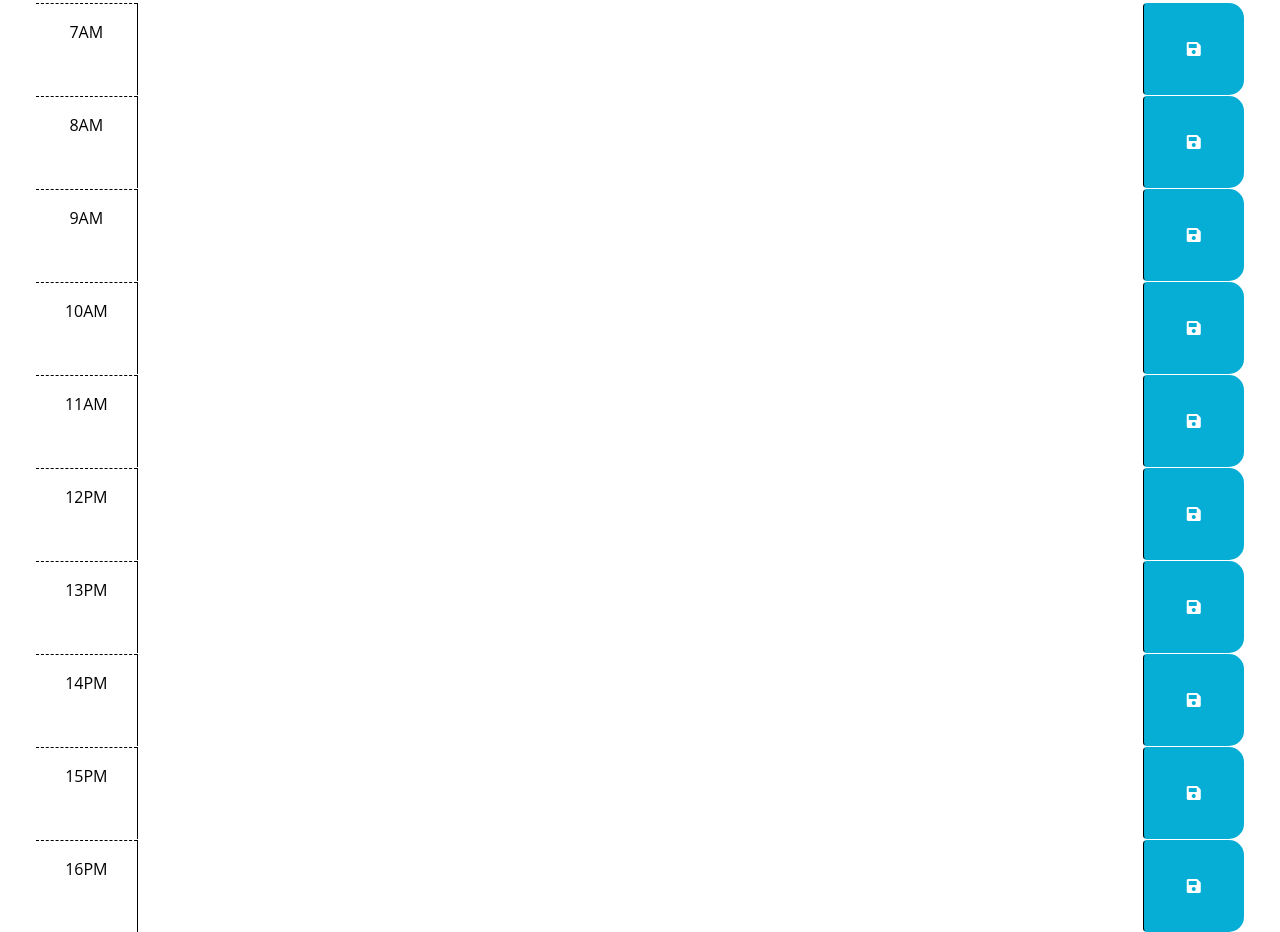
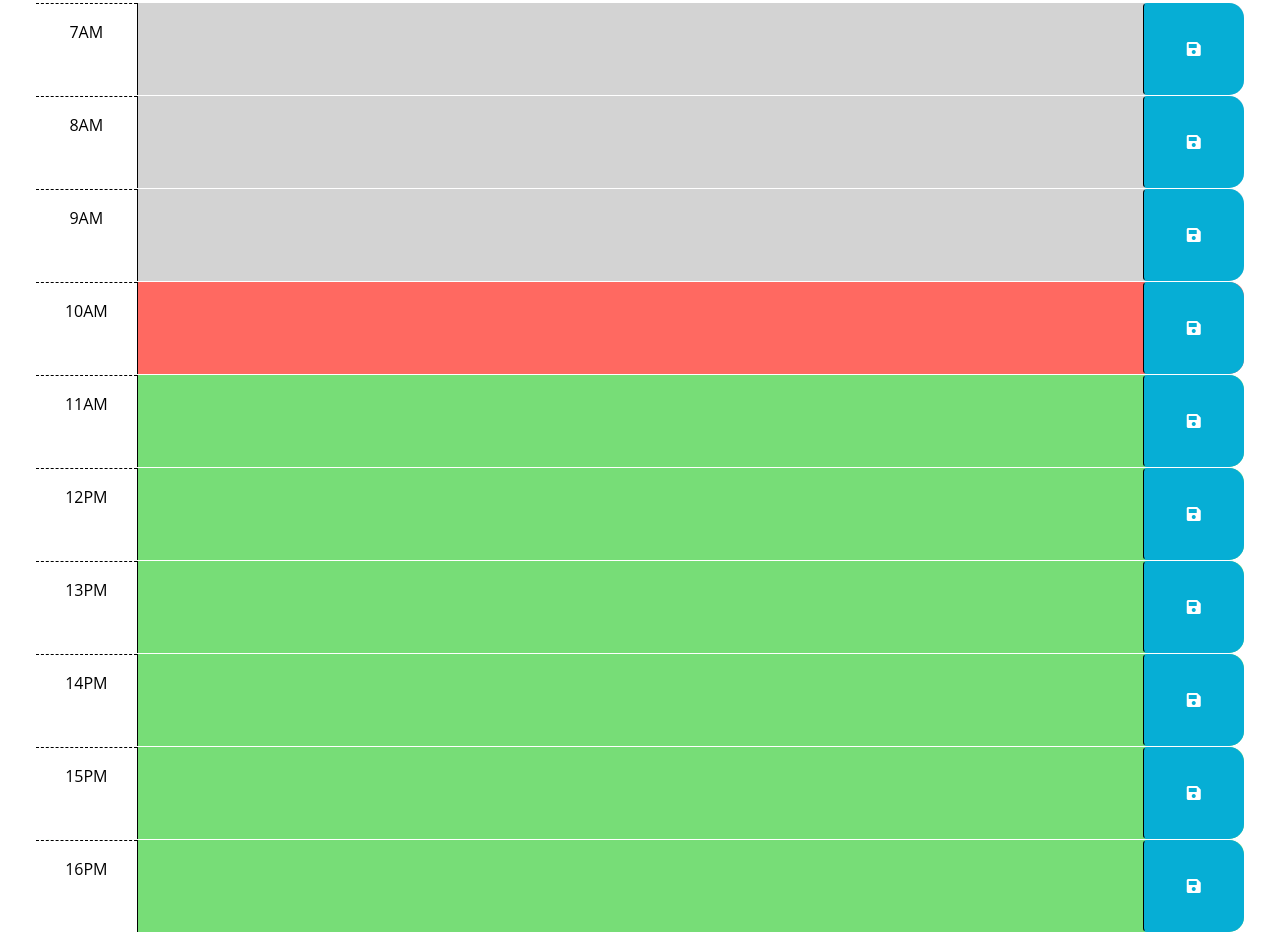
Before and after one commit to DaniaOn/lifesaver_planner, a plain HTML site: page index.html in a window 1280 px wide. Shown: the part 249-1181 px from the top of the page. Drawn offline with nearby package versions, Linux system fonts and the light colour scheme.

Commit message:
adding past, present and future to html

```diff
--- a/index.html
+++ b/index.html
@@ -33,21 +33,21 @@
 
     <!-- adding hours to calendar-->
     <div class="container-fluid px-5">
-      <div id="hour-7" class="row time-block pass">
+      <div id="hour-7" class="row time-block past">
         <div class="col-2 col-md-1 hour text-center py-3">7AM</div>
         <textarea class="col-8 col-md-10 description" rows="3"> </textarea>
         <button class="btn saveBtn col-2 col-md-1" aria-label="save">
           <i class="fas fa-save" aria-hidden="true"></i>
         </button>
       </div>
-      <div id="hour-8" class="row time-block">
+      <div id="hour-8" class="row time-block past">
       <div class="col-2 col-md-1 hour text-center py-3">8AM</div>
         <textarea class="col-8 col-md-10 description" rows="3"> </textarea>
         <button class="btn saveBtn col-2 col-md-1" aria-label="save">
           <i class="fas fa-save" aria-hidden="true"></i>
         </button>
       </div>
-      <div id="hour-9" class="row time-block">
+      <div id="hour-9" class="row time-block past">
         <div class="col-2 col-md-1 hour text-center py-3">9AM</div>
         <textarea class="col-8 col-md-10 description" rows="3"> </textarea>
         <button class="btn saveBtn col-2 col-md-1" aria-label="save">
@@ -55,7 +55,7 @@
         </button>
       </div>
 
-      <div id="hour-10" class="row time-block ">
+      <div id="hour-10" class="row time-block present">
         <div class="col-2 col-md-1 hour text-center py-3">10AM</div>
         <textarea class="col-8 col-md-10 description" rows="3"> </textarea>
         <button class="btn saveBtn col-2 col-md-1" aria-label="save">
@@ -63,42 +63,42 @@
         </button>
       </div>
 
-      <div id="hour-11" class="row time-block ">
+      <div id="hour-11" class="row time-block future">
         <div class="col-2 col-md-1 hour text-center py-3">11AM</div>
         <textarea class="col-8 col-md-10 description" rows="3"> </textarea>
         <button class="btn saveBtn col-2 col-md-1" aria-label="save">
           <i class="fas fa-save" aria-hidden="true"></i>
         </button>
       </div>
-      <div id="hour-12" class="row time-block ">
+      <div id="hour-12" class="row time-block future">
         <div class="col-2 col-md-1 hour text-center py-3">12PM</div>
         <textarea class="col-8 col-md-10 description" rows="3"> </textarea>
         <button class="btn saveBtn col-2 col-md-1" aria-label="save">
           <i class="fas fa-save" aria-hidden="true"></i>
         </button>
       </div>
-      <div id="hour-13" class="row time-block ">
+      <div id="hour-13" class="row time-block future ">
         <div class="col-2 col-md-1 hour text-center py-3">13PM</div>
         <textarea class="col-8 col-md-10 description" rows="3"> </textarea>
         <button class="btn saveBtn col-2 col-md-1" aria-label="save">
           <i class="fas fa-save" aria-hidden="true"></i>
         </button>
       </div>
-      <div id="hour-14" class="row time-block ">
+      <div id="hour-14" class="row time-block future">
         <div class="col-2 col-md-1 hour text-center py-3">14PM</div>
         <textarea class="col-8 col-md-10 description" rows="3"> </textarea>
         <button class="btn saveBtn col-2 col-md-1" aria-label="save">
           <i class="fas fa-save" aria-hidden="true"></i>
         </button>
       </div>
-      <div id="hour-15" class="row time-block ">
+      <div id="hour-15" class="row time-block future">
         <div class="col-2 col-md-1 hour text-center py-3">15PM</div>
         <textarea class="col-8 col-md-10 description" rows="3"> </textarea>
         <button class="btn saveBtn col-2 col-md-1" aria-label="save">
           <i class="fas fa-save" aria-hidden="true"></i>
         </button>
       </div>
-      <div id="hour-16" class="row time-block ">
+      <div id="hour-16" class="row time-block future">
         <div class="col-2 col-md-1 hour text-center py-3">16PM</div>
         <textarea class="col-8 col-md-10 description" rows="3"> </textarea>
         <button class="btn saveBtn col-2 col-md-1" aria-label="save">
```
